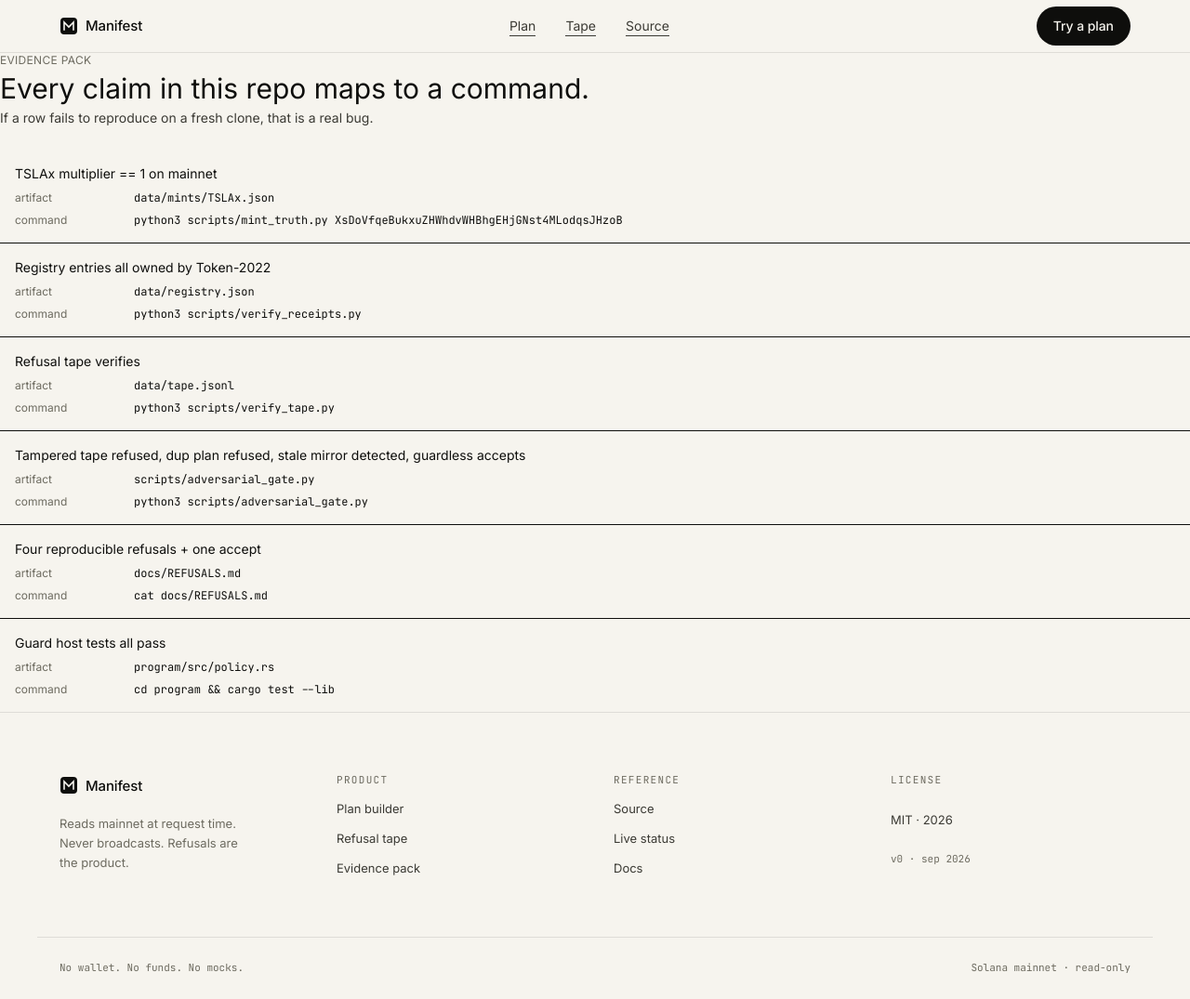
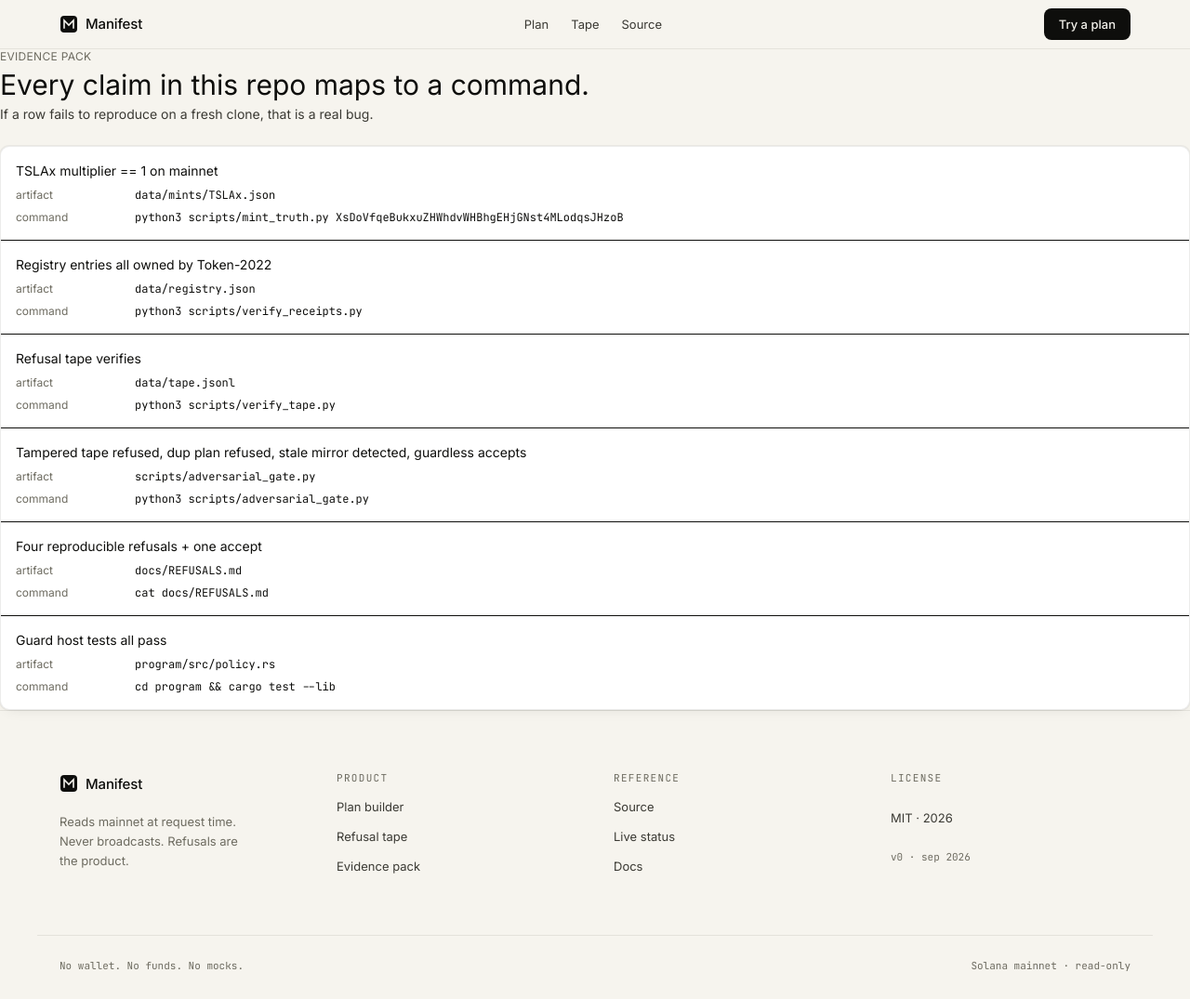
Before and after one commit to subheeksh5599/manifest, a Next.js app in the folder app/: page /evidence in a window 1280 px wide. Shown: the whole page at 93% size. Built offline with nearby package versions, Linux system fonts and the light colour scheme.

Commit message:
redesign: compact spacing, card-based feature layout, new globals

```diff
--- a/app/app/globals.css
+++ b/app/app/globals.css
@@ -3,7 +3,6 @@
 @theme {
   --font-sans: "Inter", ui-sans-serif, system-ui, -apple-system, "Segoe UI", Roboto, sans-serif;
   --font-mono: "JetBrains Mono", ui-monospace, SFMono-Regular, Menlo, Monaco, Consolas, monospace;
-
   --color-paper: #F6F4EE;
   --color-paper-2: #EEEBE1;
   --color-ink: #0E0E0C;
@@ -15,18 +14,18 @@
   --color-ink-300: #B8B5A6;
   --color-ink-200: #D6D2C1;
   --color-ink-100: #E4E0CE;
-
   --color-accent: #1E4A34;
   --color-accent-ink: #F6F4EE;
-
   --color-refuse: #8A2A20;
   --color-accept: #1E4A34;
 }
 
 :root {
   color-scheme: light;
-  --edge: 1px solid rgba(14, 14, 12, 0.10);
-  --edge-strong: 1px solid rgba(14, 14, 12, 0.18);
+  --edge: 1px solid rgba(14, 14, 12, 0.08);
+  --edge-strong: 1px solid rgba(14, 14, 12, 0.16);
+  --shadow-card: 0 0 0 1px rgba(14,14,12,0.05), 0 6px 16px -8px rgba(14,14,12,0.10);
+  --shadow-elevated: 0 0 0 1px rgba(14,14,12,0.04), 0 20px 48px -16px rgba(14,14,12,0.10);
 }
 
 *, *::before, *::after { box-sizing: border-box; }
@@ -37,7 +36,6 @@ html, body {
   font-family: var(--font-sans);
   font-feature-settings: "ss01", "cv11";
   -webkit-font-smoothing: antialiased;
-  text-rendering: optimizeLegibility;
   font-size: 16px;
   line-height: 1.55;
 }
@@ -45,14 +43,6 @@ html, body {
 ::selection { background: var(--color-ink); color: var(--color-paper); }
 
 .mono { font-family: var(--font-mono); font-feature-settings: "zero", "ss01"; }
-
-.eyebrow {
-  font-family: var(--font-mono);
-  font-size: 11px;
-  letter-spacing: 0.12em;
-  text-transform: uppercase;
-  color: var(--color-ink-500);
-}
 
 .kicker {
   font-family: var(--font-mono);
@@ -76,174 +66,117 @@ html, body {
   line-height: 1.02;
 }
 
-.lede {
-  font-size: 18px;
-  line-height: 1.55;
-  color: var(--color-ink-700);
+.lede { font-size: 18px; line-height: 1.55; color: var(--color-ink-700); }
+
+/* buttons */
+.btn-primary {
+  display: inline-flex; align-items: center; gap: 8px;
+  background: var(--color-ink); color: var(--color-paper);
+  border-radius: 8px; padding: 10px 20px;
+  font-size: 14px; font-weight: 500;
+  transition: background 120ms ease, transform 120ms ease;
 }
-
-.hair { border-color: rgba(14, 14, 12, 0.10); }
-.hair-strong { border-color: rgba(14, 14, 12, 0.18); }
-
-.rule {
-  height: 1px;
-  background: rgba(14, 14, 12, 0.10);
-}
-
-.underlink {
-  background-image: linear-gradient(currentColor, currentColor);
-  background-size: 100% 1px;
-  background-position: 0 100%;
-  background-repeat: no-repeat;
-  transition: background-size 160ms ease;
-}
-.underlink:hover { background-size: 100% 2px; }
-
-.btn-primary {
-  display: inline-flex;
-  align-items: center;
-  gap: 8px;
-  background: var(--color-ink);
-  color: var(--color-paper);
-  border-radius: 999px;
-  padding: 10px 18px;
-  font-size: 14px;
-  font-weight: 500;
-  letter-spacing: -0.005em;
-  transition: background 120ms ease;
-}
-.btn-primary:hover { background: var(--color-accent); }
+.btn-primary:hover { background: #2A2A26; transform: translateY(-0.5px); }
 
 .btn-secondary {
-  display: inline-flex;
-  align-items: center;
-  gap: 8px;
+  display: inline-flex; align-items: center; gap: 8px;
   color: var(--color-ink);
-  border-radius: 999px;
-  padding: 10px 18px;
-  font-size: 14px;
-  font-weight: 500;
-  border: 1px solid rgba(14, 14, 12, 0.18);
-  background: transparent;
+  border-radius: 8px; padding: 10px 20px;
+  font-size: 14px; font-weight: 500;
+  border: 1px solid var(--edge-strong); background: transparent;
+  transition: border-color 120ms ease, transform 120ms ease;
 }
-.btn-secondary:hover { background: rgba(14,14,12,0.04); }
+.btn-secondary:hover { background: rgba(14,14,12,0.03); transform: translateY(-0.5px); }
 
 .btn-slab {
-  display: inline-flex;
-  align-items: center;
-  gap: 8px;
-  background: var(--color-paper);
-  color: var(--color-ink);
-  border-radius: 999px;
-  padding: 10px 18px;
-  font-size: 14px;
-  font-weight: 500;
+  display: inline-flex; align-items: center; gap: 8px;
+  background: var(--color-paper); color: var(--color-ink);
+  border-radius: 8px; padding: 10px 20px;
+  font-size: 14px; font-weight: 500;
+  transition: background 120ms ease, transform 120ms ease;
 }
-.btn-slab:hover { background: #fff; }
+.btn-slab:hover { background: #fff; transform: translateY(-0.5px); }
 
-.badge {
-  display: inline-flex;
-  align-items: center;
-  gap: 8px;
-  padding: 5px 10px 5px 8px;
-  border-radius: 999px;
-  border: 1px solid rgba(14, 14, 12, 0.16);
-  background: rgba(255,255,255,0.5);
-  font-family: var(--font-mono);
-  font-size: 11px;
-  letter-spacing: 0.03em;
-  color: var(--color-ink-700);
+/* cards */
+.card {
+  background: #fff;
+  border: 1px solid rgba(14,14,12,0.08);
+  border-radius: 10px;
+  box-shadow: var(--shadow-card);
+  transition: box-shadow 200ms ease, border-color 200ms ease;
 }
-.badge .dot {
-  width: 6px; height: 6px; border-radius: 999px;
-  background: var(--color-accent);
-  box-shadow: 0 0 0 3px rgba(30,74,52,0.14);
+.card-hover:hover { border-color: rgba(14,14,12,0.14); box-shadow: 0 0 0 1px rgba(14,14,12,0.08), 0 12px 32px -12px rgba(14,14,12,0.15); }
+.card-pad { padding: 20px; }
+
+/* forms */
+.fld { display: grid; gap: 4px; }
+.fl { font-family: var(--font-mono); font-size: 10px; letter-spacing: 0.06em; text-transform: uppercase; color: var(--color-ink-500); }
+.fi, .fs {
+  width: 100%; height: 38px; padding: 0 10px;
+  border: 1px solid rgba(14,14,12,0.14);
+  border-radius: 6px; background: #fff;
+  font-size: 14px; font-family: var(--font-mono); color: var(--color-ink);
+  outline: none; transition: border-color 120ms ease;
 }
+.fi:focus, .fs:focus { border-color: var(--color-ink-700); box-shadow: 0 0 0 3px rgba(14,14,12,0.06); }
 
-.shot-frame {
-  border-radius: 12px;
-  overflow: hidden;
-  background: #fff;
-  border: 1px solid rgba(14,14,12,0.10);
-  box-shadow: 0 1px 0 rgba(14,14,12,0.03), 0 30px 60px -40px rgba(14,14,12,0.35);
-}
-.shot-chrome {
-  display: flex;
-  align-items: center;
-  gap: 6px;
-  height: 30px;
-  padding: 0 12px;
-  border-bottom: 1px solid rgba(14,14,12,0.08);
-  background: #F9F7F1;
-}
-.shot-chrome .cdot { width: 10px; height: 10px; border-radius: 999px; background: rgba(14,14,12,0.14); }
-.shot-chrome .url {
-  margin-left: 12px;
-  font-family: var(--font-mono);
-  font-size: 11px;
-  color: var(--color-ink-500);
-  letter-spacing: 0.02em;
-}
+/* badges */
+.bl { display: inline-flex; align-items: center; gap: 6px; padding: 4px 10px; border-radius: 999px; font-family: var(--font-mono); font-size: 11px; }
+.bl-live { background: rgba(30,74,52,0.08); color: var(--color-accent); }
+.bl-live .dot { width: 5px; height: 5px; border-radius: 999px; background: var(--color-accent); box-shadow: 0 0 0 2px rgba(30,74,52,0.18); display: inline-block; }
 
-.slab {
-  background: var(--color-ink);
-  color: var(--color-paper);
-}
-.slab .kicker, .slab .eyebrow { color: rgba(246,244,238,0.55); }
+.v-a { display: inline-flex; align-items: center; gap: 5px; padding: 2px 8px; border-radius: 999px; background: rgba(30,74,52,0.08); color: var(--color-accept); font-family: var(--font-mono); font-size: 10px; letter-spacing: 0.04em; text-transform: uppercase; }
+.v-r { display: inline-flex; align-items: center; gap: 5px; padding: 2px 8px; border-radius: 999px; background: rgba(138,42,32,0.08); color: var(--color-refuse); font-family: var(--font-mono); font-size: 10px; letter-spacing: 0.04em; text-transform: uppercase; }
 
-details.q {
-  border-top: 1px solid rgba(14,14,12,0.12);
-  padding: 22px 0;
-}
-details.q:last-of-type { border-bottom: 1px solid rgba(14,14,12,0.12); }
-details.q > summary {
-  list-style: none;
-  cursor: pointer;
-  display: flex;
-  align-items: baseline;
-  justify-content: space-between;
-  gap: 24px;
-  font-weight: 500;
-  font-size: 18px;
-  letter-spacing: -0.012em;
-}
-details.q > summary::-webkit-details-marker { display: none; }
-details.q[open] .q-plus::before { content: "–"; }
-.q-plus {
-  font-family: var(--font-mono);
-  font-size: 20px;
-  color: var(--color-ink-500);
-  line-height: 1;
-}
-.q-plus::before { content: "+"; }
-details.q > .q-body {
-  margin-top: 12px;
-  color: var(--color-ink-700);
-  font-size: 15px;
-  line-height: 1.6;
-  max-width: 62ch;
-}
+/* tape row */
+.tr { display: grid; grid-template-columns: 70px 1fr auto; gap: 12px; align-items: center; padding: 12px 0; border-bottom: 1px solid rgba(14,14,12,0.06); }
+.tr:hover { background: rgba(14,14,12,0.02); margin: 0 -12px; padding: 12px; border-radius: 6px; }
+.tr-c1 { font-family: var(--font-mono); font-size: 11px; color: var(--color-ink-400); }
+.tr-c2 { font-size: 13px; }
+.tr-c3 { font-family: var(--font-mono); font-size: 11px; color: var(--color-ink-400); }
 
-.wordmark-row {
-  display: grid;
-  grid-template-columns: repeat(5, minmax(0,1fr));
-  gap: 12px;
-  align-items: center;
-}
-@media (max-width: 900px) {
-  .wordmark-row { grid-template-columns: repeat(2, 1fr); }
-}
-.wordmark {
-  font-family: var(--font-mono);
-  font-size: 12px;
-  letter-spacing: 0.16em;
-  text-transform: uppercase;
-  color: var(--color-ink-500);
-  text-align: center;
-  padding: 10px 0;
-  border-left: 1px solid rgba(14,14,12,0.08);
-}
-.wordmark:first-child { border-left: 0; }
-@media (max-width: 900px) {
-  .wordmark { border-left: 0; }
-}
+/* stat grid */
+.sg { display: grid; grid-template-columns: repeat(4, 1fr); gap: 0; border: 1px solid rgba(14,14,12,0.08); border-radius: 10px; background: #fff; overflow: hidden; }
+.sg > * { padding: 16px; text-align: center; border-right: 1px solid rgba(14,14,12,0.06); }
+.sg > *:last-child { border-right: none; }
+.sg-v { font-family: var(--font-mono); font-size: 20px; font-weight: 500; color: var(--color-ink); }
+.sg-l { font-family: var(--font-mono); font-size: 10px; letter-spacing: 0.06em; text-transform: uppercase; color: var(--color-ink-500); margin-top: 2px; }
+
+@media (max-width: 640px) { .sg { grid-template-columns: repeat(2, 1fr); } }
+
+/* section spacing */
+.p-section { padding: 56px 0; }
+.p-section-tight { padding: 32px 0; }
+
+/* header */
+.site-header { position: sticky; top: 0; z-index: 40; backdrop-filter: blur(8px);
+  background: color-mix(in oklab, var(--color-paper) 85%, transparent); border-bottom: var(--edge); }
+.hi { max-width: 1200px; margin: 0 auto; padding: 0 24px; height: 52px; display: flex; align-items: center; justify-content: space-between; }
+.hl { display: flex; align-items: center; gap: 8px; text-decoration: none; color: var(--color-ink); font-size: 15px; font-weight: 500; }
+.hn { display: flex; align-items: center; gap: 24px; }
+.hn a { font-size: 13px; color: var(--color-ink-700); text-decoration: none; transition: color 120ms ease; }
+.hn a:hover { color: var(--color-ink); }
+@media (max-width: 640px) { .hn { display: none; } }
+
+/* slab */
+.slab { background: var(--color-ink); color: var(--color-paper); }
+.slab .kicker { color: rgba(246,244,238,0.50); }
+
+/* faq */
+details.q { border-top: 1px solid rgba(14,14,12,0.08); padding: 18px 0; cursor: pointer; }
+details.q:last-of-type { border-bottom: 1px solid rgba(14,14,12,0.08); }
+details.q summary { list-style: none; display: flex; align-items: baseline; justify-content: space-between; gap: 24px; font-weight: 500; font-size: 15px; }
+details.q summary::-webkit-details-marker { display: none; }
+details.q .q-b { margin-top: 8px; color: var(--color-ink-700); font-size: 14px; line-height: 1.6; max-width: 60ch; }
+
+/* container */
+.wrap { max-width: 1200px; margin: 0 auto; padding: 0 24px; }
+
+/* underline link */
+.ul { display: inline; background-image: linear-gradient(currentColor, currentColor); background-size: 0% 1px; background-position: 0 100%; background-repeat: no-repeat; transition: background-size 200ms ease; text-decoration: none; color: inherit; }
+.ul:hover { background-size: 100% 1px; }
+
+/* grids */
+.g2 { display: grid; grid-template-columns: 1fr 1fr; gap: 16px; }
+.g3 { display: grid; grid-template-columns: 1fr 1fr 1fr; gap: 16px; }
+@media (max-width: 768px) { .g2, .g3 { grid-template-columns: 1fr; } }
--- a/app/app/layout.tsx
+++ b/app/app/layout.tsx
@@ -39,21 +39,21 @@ function BrandMark() {
 
 function SiteHeader() {
   return (
-    <header
-      className="sticky top-0 z-40 backdrop-blur"
-      style={{ background: "color-mix(in oklab, var(--color-paper) 85%, transparent)", borderBottom: "var(--edge)" }}
-    >
-      <div className="mx-auto max-w-[1200px] px-6 h-14 flex items-center justify-between">
-        <Link href="/" className="flex items-center gap-2">
-          <BrandMark />
-          <span className="text-[15px] font-medium tracking-[-0.01em]">Manifest</span>
+    <header className="site-header">
+      <div className="hi">
+        <Link href="/" className="hl">
+          <svg width="20" height="20" viewBox="0 0 20 20" aria-hidden style={{ display: "block" }}>
+            <rect x="1" y="1" width="18" height="18" rx="4" fill="var(--color-ink)" />
+            <path d="M5 14 L5 6 L10 11 L15 6 L15 14" stroke="var(--color-paper)" strokeWidth="1.6" fill="none" strokeLinejoin="miter" strokeLinecap="square" />
+          </svg>
+          <span style={{ fontSize: 15, fontWeight: 500, letterSpacing: "-0.01em" }}>Manifest</span>
         </Link>
-        <nav className="hidden md:flex items-center gap-8 text-[14px] text-[color:var(--color-ink-700)]">
-          <Link href="/plan" className="underlink">Plan</Link>
-          <Link href="/tape" className="underlink">Tape</Link>
-          <a href="https://github.com/subheeksh5599/manifest" className="underlink">Source</a>
+        <nav className="hn">
+          <Link href="/plan">Plan</Link>
+          <Link href="/tape">Tape</Link>
+          <a href="https://github.com/subheeksh5599/manifest">Source</a>
         </nav>
-        <Link href="/plan" className="btn-primary">Try a plan</Link>
+        <Link href="/plan" className="btn-primary" style={{ padding: "7px 16px", fontSize: 13 }}>Try a plan</Link>
       </div>
     </header>
   );
```
Also changed, not shown: app/app/page.tsx (+81 -194 lines).
